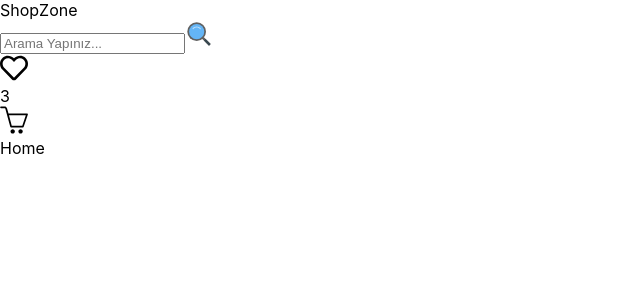
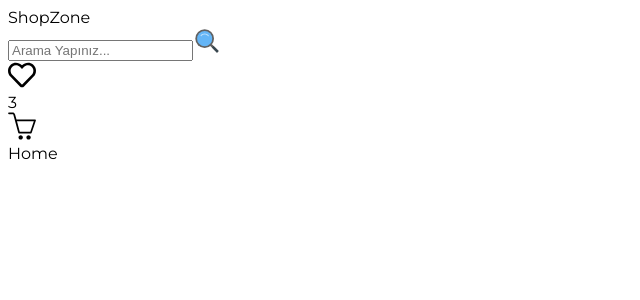
Before and after one commit to mbozkayaGitHub/E_COMMERCE_WEB_SITE, a React (Create React App) app: page / in a window 1280 px wide. Shown: the top 300 px of the page, without its empty margins (0-640 px from the left). Built offline with nearby package versions, Linux system fonts and the light colour scheme.

Commit message:
GoogleFont

```diff
--- a/src/index.css
+++ b/src/index.css
@@ -1,17 +1,11 @@
+@import url('https://fonts.googleapis.com/css2?family=Montserrat&display=swap');
+
 @tailwind base;
 @tailwind components;
 @tailwind utilities;
 
 body {
-  margin: 0;
-  font-family: -apple-system, BlinkMacSystemFont, 'Segoe UI', 'Roboto', 'Oxygen',
-    'Ubuntu', 'Cantarell', 'Fira Sans', 'Droid Sans', 'Helvetica Neue',
-    sans-serif;
-  -webkit-font-smoothing: antialiased;
-  -moz-osx-font-smoothing: grayscale;
+
+  font-family: 'Montserrat', sans-serif;
+
 }
-
-code {
-  font-family: source-code-pro, Menlo, Monaco, Consolas, 'Courier New',
-    monospace;
-}
```
